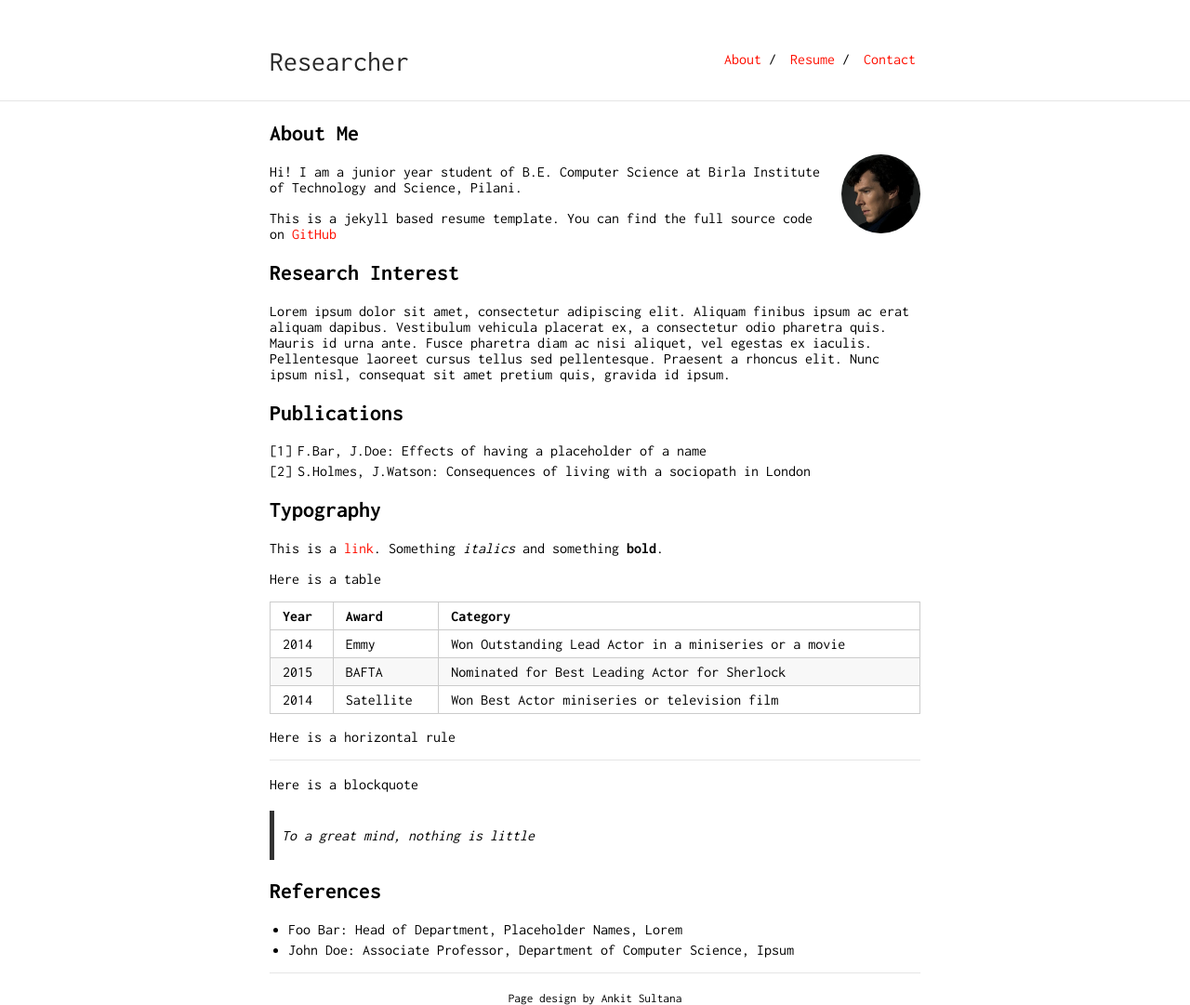
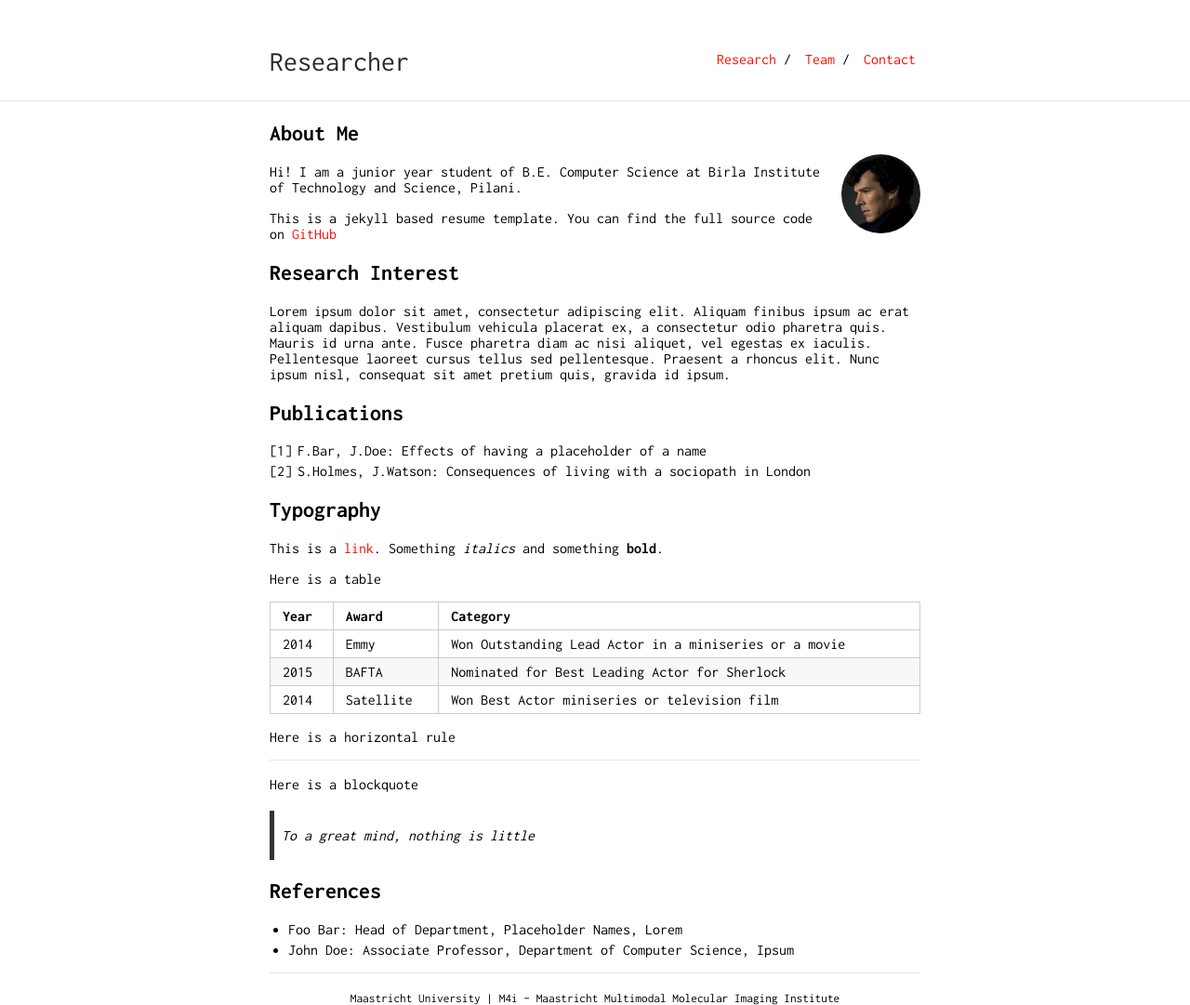
Before and after one commit to birolcabukusta/birolcabukusta.github.io, a Jekyll site: the page built from index.md, in a window 1280 px wide. Shown: the whole page at 93% size. Built offline with Jekyll 4.4.1, drawn with Linux system fonts in a browser that asks for light colours; our own code applies the rules of GitHub Pages for plain Markdown files.

Commit message:
Update _config.yml

```diff
--- a/_config.yml
+++ b/_config.yml
@@ -8,17 +8,17 @@ markdown: kramdown
 tracking_id: #
 
 footer: yes
-footer_url: "https://github.com/ankitsultana"
-footer_text: "Page design by Ankit Sultana"
+#footer_url: "https://github.com/ankitsultana"
+footer_text: "Maastricht University | M4i – Maastricht Multimodal Molecular Imaging Institute"
 
 sass:
     style: compressed
     sass_dir: _sass
 
 nav:
- - name: "About"
-   link: "/researcher/"
- - name: "Resume"
-   link: "resume.pdf"
+ - name: "Research"
+   link: "research"
+ - name: "Team"
+   link: "team"
  - name: "Contact"
    link: "contact"
```
